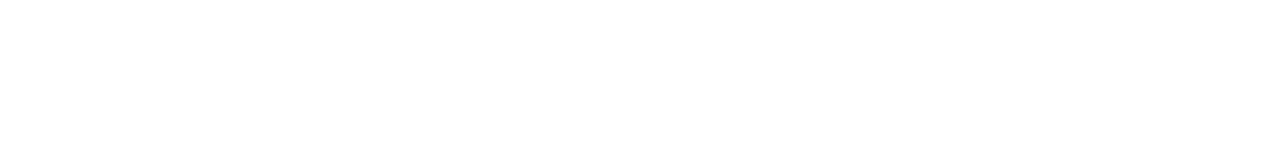
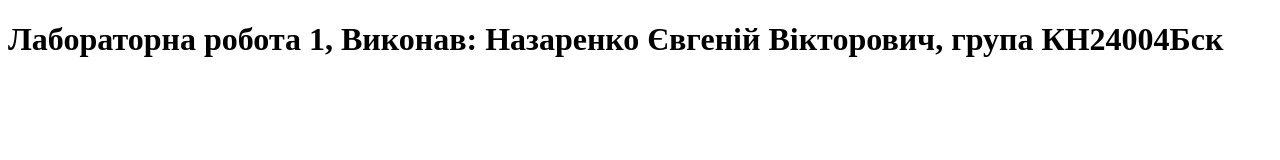
Before and after one commit to Pro-100Evhen/html-basic, a plain HTML site: page index.html in a window 1280 px wide. Drawn offline with Linux system fonts and the light colour scheme.

```diff
--- a/index.html
+++ b/index.html
@@ -5,5 +5,10 @@
       <meta name="viewport" content="width=device-width, initial-scale=1.0" />
       <title>Document</title>
    </head>
-   <body></body>
+   <body>
+      <h1 class="otsinitʹ ne pozhalĭte baliv, ia zh robyv stravasia">
+         Лабораторна робота 1, Виконав: Назаренко Євгеній Вікторович, група
+         КН24004Бск
+      </h1>
+   </body>
 </html>
```
